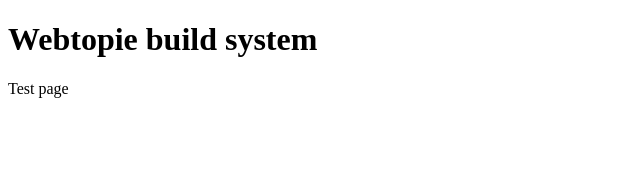
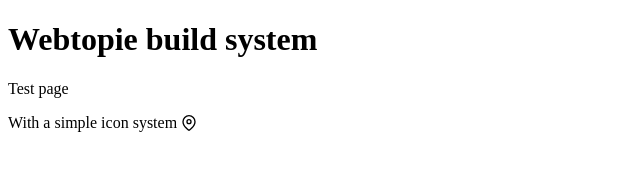
Before and after one commit to rachelwe/webtopie-build-process, a website: page index.html in a window 1280 px wide. Shown: the whole page, without its empty margins (0-640 px from the left). Drawn offline with Linux system fonts and the light colour scheme.

Commit message:
add svg watch task & css for icon system

```diff
--- a/index.html
+++ b/index.html
@@ -12,5 +12,6 @@
 <body>
   <h1>Webtopie build system</h1>
   <p>Test page</p>
+  <p>With a simple icon system <svg class="icon"><use xlink:href="icons/sprite.svg#map"/></svg></p>
 </body>
 </html>
--- a/package.json
+++ b/package.json
@@ -8,11 +8,13 @@
     "autoprefixer": "postcss -u autoprefixer --r css/*",
     "babel": "babel src/js --out-file js/app.js",
     "uglify": "uglifyjs js/*.js -m -o js/app.min.js",
-    "icons": "svgo -f src/icons && svg-sprite --config config.json src/icons/*.svg",
+    "icons": "svgo -f src/icons -o icons/svg && svg-sprite --config config.json icons/svg/*.svg",
     "build:css": "run-s scss autoprefixer",
     "build:js": "run-s babel uglify",
+    "build:icons": "npm run icons",
     "watch:css": "onchange \"src/scss/*.scss\" -- run-s scss",
     "watch:js": "onchange \"src/js/*.js\" -- run-s babel",
+    "watch:icons": "onchange \"src/icons/*.svg\" -- run-s icons",
     "serve": "browser-sync start --server --files \"css/*.css, js/*.js, **/*.html, **/*.php\"",
     "dev": "run-p serve watch:*",
     "build": "run-p build:*"
--- /dev/null
+++ b/src/scss/components/_icon.scss
@@ -0,0 +1,10 @@
+.icon {
+  display: inline-block;
+  fill: currentColor;
+  height: 1em;
+  line-height: 1;
+  position: relative;
+  top: -1px;
+  vertical-align: middle;
+  width: 1em;
+}
--- a/src/scss/styles.scss
+++ b/src/scss/styles.scss
@@ -0,0 +1 @@
+@import 'components/icon';
```
Also changed, not shown: icons/sprite.symbol.html (+1 -1 lines), README.md, css/styles.css, icons/svg/map.svg (added).
